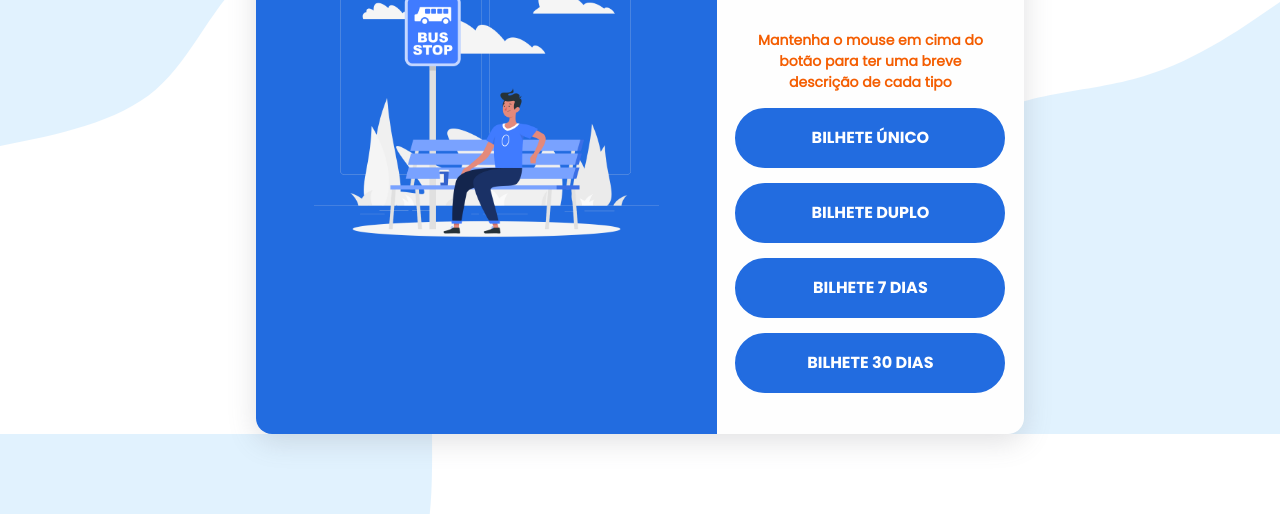
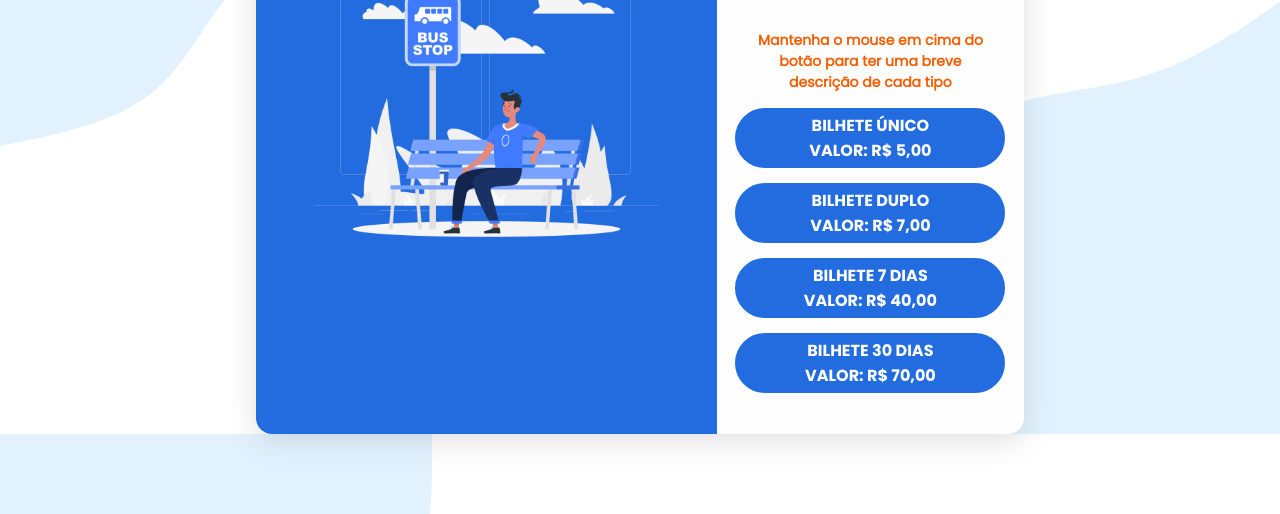
Before and after one commit to PauloMeneghini/ProjetoIntegradorII, a website: page ProjetoIntegradorII/views/recarga.html in a window 1280 px wide. Shown: the part 286-800 px from the top of the page. Drawn offline with nearby package versions, Linux system fonts and the light colour scheme; files whose address does not match are found by name.

Commit message:
Adicionando preço as recargas

```diff
--- a/ProjetoIntegradorII/views/recarga.html
+++ b/ProjetoIntegradorII/views/recarga.html
@@ -17,10 +17,10 @@
         <div class="contentValorRecarga">
             <h1>ESCOLHA A RECARGA DO SEU BILHETE</h1>
             <p>Mantenha o mouse em cima do botão para ter uma breve descrição de cada tipo</p>
-            <button id="btnRecarga" onclick="chamaGeraBilhete(this.value)" class="btnRecarga" title="Esse bilhete é válido apenas uma vez" value="unico">BILHETE ÚNICO</button>
-            <button onclick="chamaGeraBilhete(this.value)" class="btnRecarga" title="Esse bilhete pode ser utilizado até 2 vezes" value="duplo">BILHETE DUPLO</button>
-            <button onclick="chamaGeraBilhete(this.value)" class="btnRecarga" title="Esse bilhete é válido por um período de 7 dias" value="7 dias">BILHETE 7 DIAS</button>
-            <button onclick="chamaGeraBilhete(this.value)" class="btnRecarga" title="Esse bilhete é válido por um período de 30 dias" value="30 dias">BILHETE 30 DIAS</button></a>
+            <button id="btnRecarga" onclick="chamaGeraBilhete(this.value)" class="btnRecarga" title="Esse bilhete é válido apenas uma vez" value="unico">BILHETE ÚNICO <br> VALOR: R$ 5,00</button>
+            <button onclick="chamaGeraBilhete(this.value)" class="btnRecarga" title="Esse bilhete pode ser utilizado até 2 vezes" value="duplo">BILHETE DUPLO <br> VALOR: R$ 7,00</button>
+            <button onclick="chamaGeraBilhete(this.value)" class="btnRecarga" title="Esse bilhete é válido por um período de 7 dias" value="7 dias">BILHETE 7 DIAS <br> VALOR: R$ 40,00</button>
+            <button onclick="chamaGeraBilhete(this.value)" class="btnRecarga" title="Esse bilhete é válido por um período de 30 dias" value="30 dias">BILHETE 30 DIAS <br> VALOR: R$ 70,00</button></a>
         </div>
 
       </div>
```
